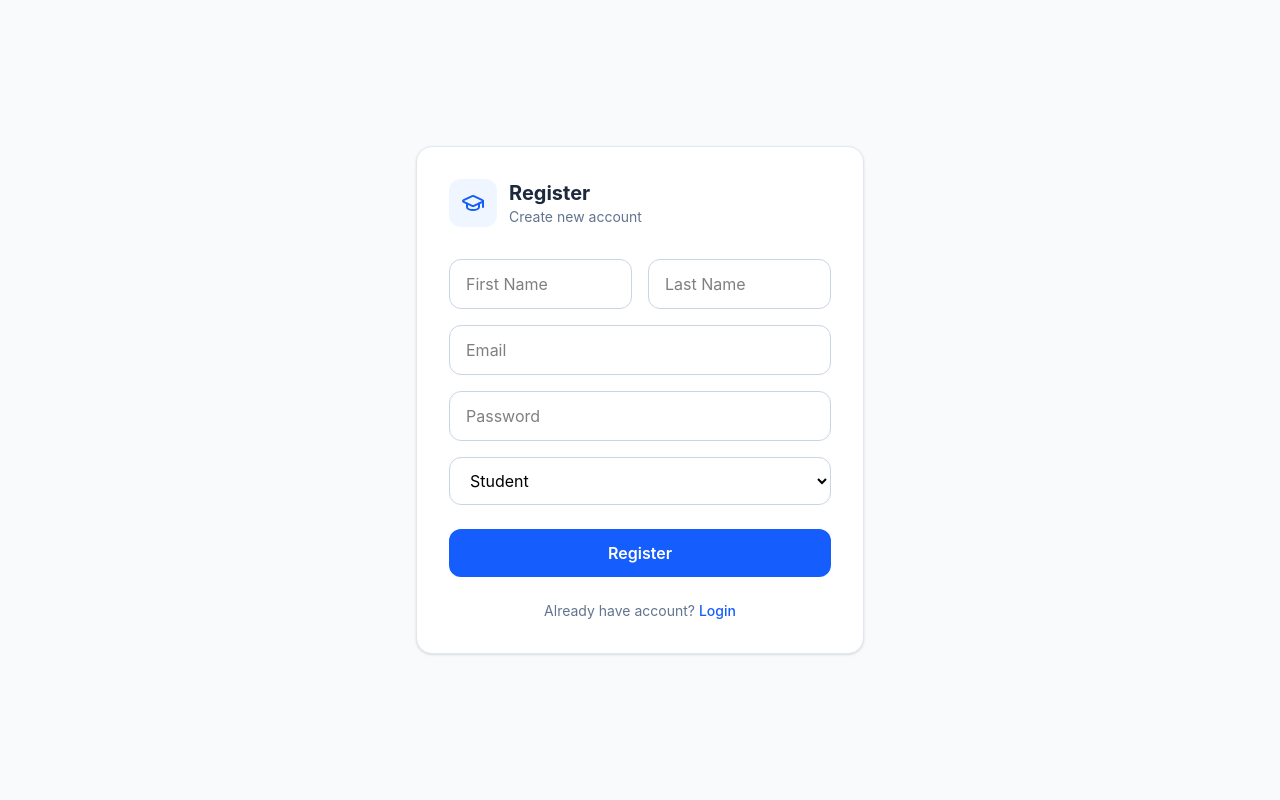
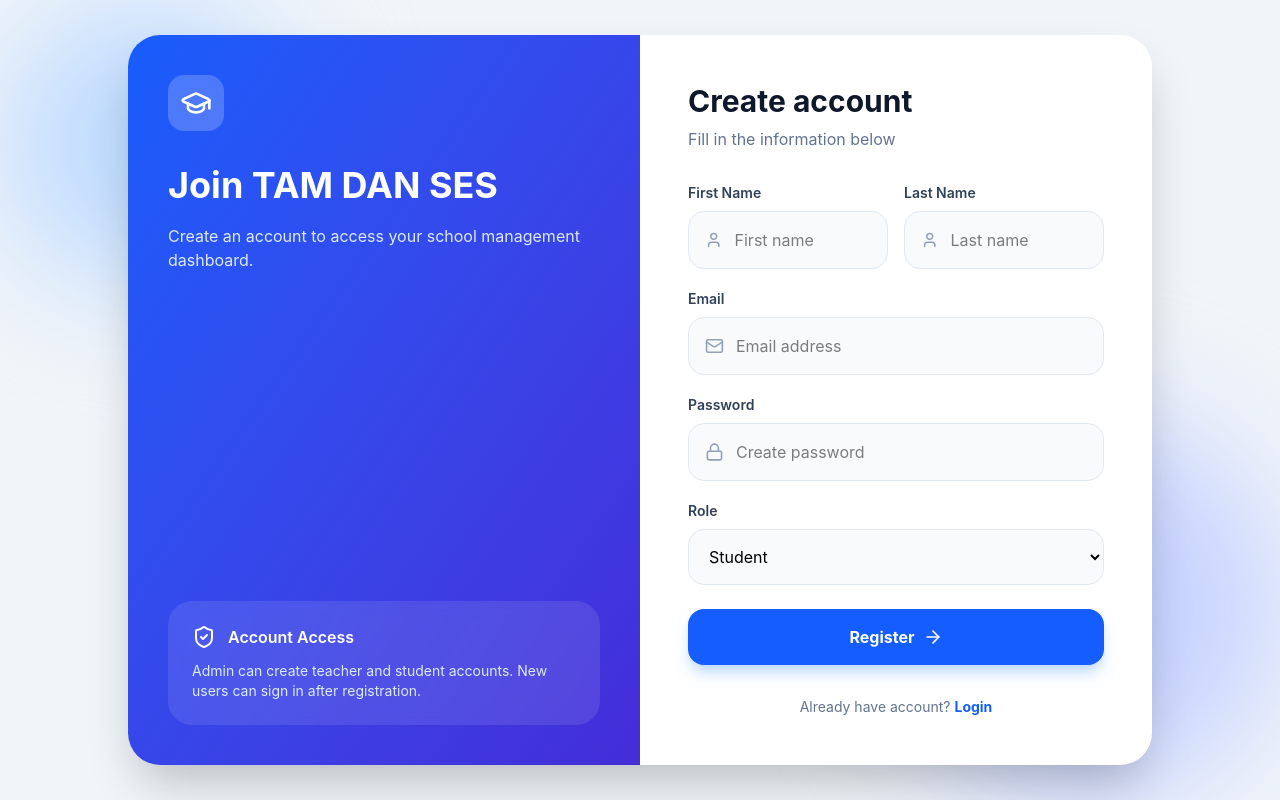
Before and after one commit to limhong123/TamdanSes_Lv2, a React app in the folder frontend/: page /register in a window 1280 px wide. Built offline with nearby package versions, Linux system fonts and the light colour scheme; the HTML template or start-up script is replaced by a standard one.

Commit message:
update ui

```diff
--- a/frontend/src/pages/auth/Login.jsx
+++ b/frontend/src/pages/auth/Login.jsx
@@ -1,7 +1,14 @@
-import { GraduationCap } from "lucide-react";
+import {
+  ArrowRight,
+  GraduationCap,
+  Lock,
+  Mail,
+  ShieldCheck,
+} from "lucide-react";
 import { useState } from "react";
 import { Link } from "react-router-dom";
 import api from "../../api/axios";
+
 export default function Login() {
   const [error, setError] = useState("");
   const [form, setForm] = useState({
@@ -24,7 +31,6 @@ export default function Login() {
         email: res.data.email,
         role: res.data.role,
         full_name: res.data.full_name,
-
         student_id: res.data.student_id,
         student_code: res.data.student_code,
         teacher_id: res.data.teacher_id,
@@ -60,43 +66,79 @@ export default function Login() {
         setError("Invalid role");
       }
     } catch (err) {
-      setError(
-        err?.response?.data?.detail ||
-        "Login failed. Check email and password."
-      );
+      const detail = err?.response?.data?.detail;
+
+      if (Array.isArray(detail)) {
+        setError(detail.map((e) => e.msg).join(", "));
+      } else if (typeof detail === "string") {
+        setError(detail);
+      } else {
+        setError("Login failed. Check login ID and password.");
+      }
     }
   };
+
   return (
-    <div className="flex min-h-screen items-center justify-center bg-slate-50 px-4">
-      <form
-        onSubmit={submit}
-        className="w-full max-w-md rounded-2xl border border-slate-200 bg-white p-8 shadow-sm"
-      >
-        <div className="mb-8 flex items-center gap-3">
-          <div className="flex h-12 w-12 items-center justify-center rounded-xl bg-blue-50 text-blue-600">
-            <GraduationCap />
+    <div className="relative flex min-h-screen items-center justify-center overflow-hidden bg-slate-100 px-4">
+      <div className="absolute left-0 top-0 h-72 w-72 rounded-full bg-blue-200 blur-3xl" />
+      <div className="absolute bottom-0 right-0 h-96 w-96 rounded-full bg-indigo-200 blur-3xl" />
+
+      <div className="relative grid w-full max-w-5xl overflow-hidden rounded-[2rem] bg-white shadow-2xl md:grid-cols-2">
+        <div className="hidden bg-gradient-to-br from-blue-600 to-indigo-700 p-10 text-white md:flex md:flex-col md:justify-between">
+          <div>
+            <div className="mb-8 flex h-14 w-14 items-center justify-center rounded-2xl bg-white/20">
+              <GraduationCap size={32} />
             </div>
 
-          <div>
-            <h1 className="text-xl font-bold text-slate-800">
-              Sign in
+            <h1 className="text-4xl font-bold leading-tight">
+              TAM DAN SES
             </h1>
 
-            <p className="text-sm text-slate-500">
-              School Management System
+            <p className="mt-4 text-blue-100">
+              School management system for students, teachers, and admins.
+            </p>
+          </div>
+
+          <div className="rounded-3xl bg-white/10 p-6 backdrop-blur">
+            <div className="mb-3 flex items-center gap-3">
+              <ShieldCheck />
+              <p className="font-semibold">Secure Portal</p>
+            </div>
+
+            <p className="text-sm text-blue-100">
+              Login with email, teacher code, or student code to access your dashboard.
             </p>
           </div>
         </div>
 
+        <form onSubmit={submit} className="p-8 md:p-12">
+          <div className="mb-8">
+            <div className="mb-5 flex h-14 w-14 items-center justify-center rounded-2xl bg-blue-50 text-blue-600 md:hidden">
+              <GraduationCap size={30} />
+            </div>
+
+            <h2 className="text-3xl font-bold text-slate-900">
+              Welcome back
+            </h2>
+
+            <p className="mt-2 text-slate-500">
+              Please sign in to continue
+            </p>
+          </div>
+
           {error && (
-          <p className="mb-4 rounded-xl bg-red-50 px-4 py-3 text-sm text-red-600">
+            <div className="mb-5 rounded-2xl border border-red-100 bg-red-50 px-4 py-3 text-sm font-medium text-red-600">
               {error}
-          </p>
+            </div>
           )}
 
-        <label className="mb-2 block text-sm font-medium text-slate-700">
-          Email
+          <div className="mb-5">
+            <label className="mb-2 block text-sm font-semibold text-slate-700">
+              Login ID
             </label>
+
+            <div className="flex items-center rounded-2xl border border-slate-200 bg-slate-50 px-4 focus-within:border-blue-600 focus-within:bg-white">
+              <Mail size={20} className="text-slate-400" />
 
               <input
                 type="text"
@@ -108,12 +150,19 @@ export default function Login() {
                   })
                 }
                 placeholder="Email or Student ID"
-          className="mb-6 w-full rounded-xl border border-slate-300 px-4 py-3 outline-none focus:border-blue-600"
+                className="w-full bg-transparent px-3 py-4 outline-none"
+                required
               />
+            </div>
+          </div>
 
-        <label className="mb-2 block text-sm font-medium text-slate-700">
+          <div className="mb-3">
+            <label className="mb-2 block text-sm font-semibold text-slate-700">
               Password
             </label>
+
+            <div className="flex items-center rounded-2xl border border-slate-200 bg-slate-50 px-4 focus-within:border-blue-600 focus-within:bg-white">
+              <Lock size={20} className="text-slate-400" />
 
               <input
                 type="password"
@@ -125,34 +174,34 @@ export default function Login() {
                     password: e.target.value,
                   })
                 }
-          className="mb-6 w-full rounded-xl border border-slate-300 px-4 py-3 outline-none focus:border-blue-600"
+                className="w-full bg-transparent px-3 py-4 outline-none"
+                required
               />
-        <div className="mb-4 text-right">
-          <Link
-            to="/forgot-password"
-            className="text-sm text-blue-600"
-          >
+            </div>
+          </div>
+
+          <div className="mb-6 text-right">
+            <Link to="/forgot-password" className="text-sm font-medium text-blue-600 hover:underline">
               Forgot Password?
             </Link>
           </div>
 
           <button
             type="submit"
-          className="w-full rounded-xl bg-blue-600 px-4 py-3 font-semibold text-white hover:bg-blue-700"
+            className="flex w-full items-center justify-center gap-2 rounded-2xl bg-blue-600 px-4 py-4 font-bold text-white shadow-lg shadow-blue-200 hover:bg-blue-700"
           >
             Login
+            <ArrowRight size={20} />
           </button>
 
-        <p className="mt-6 text-center text-sm text-slate-500">
-          Don't have an account?{" "}
-          <Link
-            to="/register"
-            className="font-medium text-blue-600"
-          >
+          <p className="mt-8 text-center text-sm text-slate-500">
+            Don&apos;t have an account?{" "}
+            <Link to="/register" className="font-bold text-blue-600 hover:underline">
               Register
             </Link>
           </p>
         </form>
       </div>
+    </div>
   );
 }
--- a/frontend/src/pages/auth/Register.jsx
+++ b/frontend/src/pages/auth/Register.jsx
@@ -1,17 +1,34 @@
+import {
+  ArrowRight,
+  GraduationCap,
+  Lock,
+  Mail,
+  ShieldCheck,
+  User,
+  UserPlus,
+} from "lucide-react";
 import { useState } from "react";
 import { Link } from "react-router-dom";
-import { GraduationCap } from "lucide-react";
 import api from "../../api/axios";
 
 export default function Register() {
-  const [firstName, setFirstName] = useState("");
-  const [lastName, setLastName] = useState("");
-  const [email, setEmail] = useState("");
-  const [password, setPassword] = useState("");
-  const [role, setRole] = useState("student");
+  const [form, setForm] = useState({
+    first_name: "",
+    last_name: "",
+    email: "",
+    password: "",
+    role: "student",
+  });
 
   const [message, setMessage] = useState("");
   const [error, setError] = useState("");
+
+  const updateForm = (key, value) => {
+    setForm((prev) => ({
+      ...prev,
+      [key]: value,
+    }));
+  };
 
   const submit = async (e) => {
     e.preventDefault();
@@ -20,124 +37,198 @@ export default function Register() {
     setError("");
 
     try {
-      await api.post("/auth/register", {
-        first_name: firstName,
-        last_name: lastName,
-        email,
-        password,
-        role,
-      });
+      await api.post("/auth/register", form);
 
       setMessage("Register success. You can login now.");
 
-      setFirstName("");
-      setLastName("");
-      setEmail("");
-      setPassword("123456");
-      setRole("student");
+      setForm({
+        first_name: "",
+        last_name: "",
+        email: "",
+        password: "",
+        role: "student",
+      });
+    } catch (err) {
+      const detail = err?.response?.data?.detail;
 
-    } catch (err) {
-      setError(
-        err?.response?.data?.detail ||
-        "Register failed"
-      );
+      if (Array.isArray(detail)) {
+        setError(detail.map((e) => e.msg).join(", "));
+      } else if (typeof detail === "string") {
+        setError(detail);
+      } else {
+        setError("Register failed");
+      }
     }
   };
 
   return (
-    <div className="flex min-h-screen items-center justify-center bg-slate-50 px-4">
-      <form
-        onSubmit={submit}
-        className="w-full max-w-md rounded-2xl border border-slate-200 bg-white p-8 shadow-sm"
-      >
-        <div className="mb-8 flex items-center gap-3">
-          <div className="flex h-12 w-12 items-center justify-center rounded-xl bg-blue-50 text-blue-600">
-            <GraduationCap />
+    <div className="relative flex min-h-screen items-center justify-center overflow-hidden bg-slate-100 px-4 py-8">
+      <div className="absolute left-0 top-0 h-72 w-72 rounded-full bg-blue-200 blur-3xl" />
+      <div className="absolute bottom-0 right-0 h-96 w-96 rounded-full bg-indigo-200 blur-3xl" />
+
+      <div className="relative grid w-full max-w-5xl overflow-hidden rounded-[2rem] bg-white shadow-2xl md:grid-cols-2">
+        <div className="hidden bg-gradient-to-br from-blue-600 to-indigo-700 p-10 text-white md:flex md:flex-col md:justify-between">
+          <div>
+            <div className="mb-8 flex h-14 w-14 items-center justify-center rounded-2xl bg-white/20">
+              <GraduationCap size={32} />
             </div>
 
-          <div>
-            <h1 className="text-xl font-bold text-slate-800">
-              Register
+            <h1 className="text-4xl font-bold leading-tight">
+              Join TAM DAN SES
             </h1>
 
-            <p className="text-sm text-slate-500">
-              Create new account
+            <p className="mt-4 text-blue-100">
+              Create an account to access your school management dashboard.
+            </p>
+          </div>
+
+          <div className="rounded-3xl bg-white/10 p-6 backdrop-blur">
+            <div className="mb-3 flex items-center gap-3">
+              <ShieldCheck />
+              <p className="font-semibold">Account Access</p>
+            </div>
+
+            <p className="text-sm text-blue-100">
+              Admin can create teacher and student accounts. New users can sign in after registration.
             </p>
           </div>
         </div>
 
+        <form onSubmit={submit} className="p-8 md:p-12">
+          <div className="mb-8">
+            <div className="mb-5 flex h-14 w-14 items-center justify-center rounded-2xl bg-blue-50 text-blue-600 md:hidden">
+              <UserPlus size={30} />
+            </div>
+
+            <h2 className="text-3xl font-bold text-slate-900">
+              Create account
+            </h2>
+
+            <p className="mt-2 text-slate-500">
+              Fill in the information below
+            </p>
+          </div>
+
           {message && (
-          <p className="mb-4 rounded-xl bg-green-50 px-4 py-3 text-sm text-green-600">
+            <div className="mb-5 rounded-2xl border border-green-100 bg-green-50 px-4 py-3 text-sm font-medium text-green-600">
               {message}
-          </p>
+            </div>
           )}
 
           {error && (
-          <p className="mb-4 rounded-xl bg-red-50 px-4 py-3 text-sm text-red-600">
+            <div className="mb-5 rounded-2xl border border-red-100 bg-red-50 px-4 py-3 text-sm font-medium text-red-600">
               {error}
-          </p>
+            </div>
           )}
 
-        <div className="grid grid-cols-2 gap-4">
-          <input
-            placeholder="First Name"
-            value={firstName}
-            onChange={(e) => setFirstName(e.target.value)}
-            className="mb-4 w-full rounded-xl border border-slate-300 px-4 py-3 outline-none focus:border-blue-600"
-            required
-          />
+          <div className="mb-5 grid grid-cols-1 gap-4 sm:grid-cols-2">
+            <div>
+              <label className="mb-2 block text-sm font-semibold text-slate-700">
+                First Name
+              </label>
+
+              <div className="flex items-center rounded-2xl border border-slate-200 bg-slate-50 px-4 focus-within:border-blue-600 focus-within:bg-white">
+                <User size={20} className="text-slate-400" />
 
                 <input
-            placeholder="Last Name"
-            value={lastName}
-            onChange={(e) => setLastName(e.target.value)}
-            className="mb-4 w-full rounded-xl border border-slate-300 px-4 py-3 outline-none focus:border-blue-600"
+                  value={form.first_name}
+                  onChange={(e) => updateForm("first_name", e.target.value)}
+                  placeholder="First name"
+                  className="w-full bg-transparent px-3 py-4 outline-none"
                   required
                 />
               </div>
+            </div>
+
+            <div>
+              <label className="mb-2 block text-sm font-semibold text-slate-700">
+                Last Name
+              </label>
+
+              <div className="flex items-center rounded-2xl border border-slate-200 bg-slate-50 px-4 focus-within:border-blue-600 focus-within:bg-white">
+                <User size={20} className="text-slate-400" />
+
+                <input
+                  value={form.last_name}
+                  onChange={(e) => updateForm("last_name", e.target.value)}
+                  placeholder="Last name"
+                  className="w-full bg-transparent px-3 py-4 outline-none"
+                  required
+                />
+              </div>
+            </div>
+          </div>
+
+          <div className="mb-5">
+            <label className="mb-2 block text-sm font-semibold text-slate-700">
+              Email
+            </label>
+
+            <div className="flex items-center rounded-2xl border border-slate-200 bg-slate-50 px-4 focus-within:border-blue-600 focus-within:bg-white">
+              <Mail size={20} className="text-slate-400" />
 
               <input
                 type="email"
-          placeholder="Email"
-          value={email}
-          onChange={(e) => setEmail(e.target.value)}
-          className="mb-4 w-full rounded-xl border border-slate-300 px-4 py-3 outline-none focus:border-blue-600"
+                value={form.email}
+                onChange={(e) => updateForm("email", e.target.value)}
+                placeholder="Email address"
+                className="w-full bg-transparent px-3 py-4 outline-none"
                 required
               />
+            </div>
+          </div>
+
+          <div className="mb-5">
+            <label className="mb-2 block text-sm font-semibold text-slate-700">
+              Password
+            </label>
+
+            <div className="flex items-center rounded-2xl border border-slate-200 bg-slate-50 px-4 focus-within:border-blue-600 focus-within:bg-white">
+              <Lock size={20} className="text-slate-400" />
 
               <input
                 type="password"
-          placeholder="Password"
-          value={password}
-          onChange={(e) => setPassword(e.target.value)}
-          className="mb-4 w-full rounded-xl border border-slate-300 px-4 py-3 outline-none focus:border-blue-600"
+                value={form.password}
+                onChange={(e) => updateForm("password", e.target.value)}
+                placeholder="Create password"
+                className="w-full bg-transparent px-3 py-4 outline-none"
                 required
               />
+            </div>
+          </div>
+
+          <div className="mb-6">
+            <label className="mb-2 block text-sm font-semibold text-slate-700">
+              Role
+            </label>
 
             <select
-          value={role}
-          onChange={(e) => setRole(e.target.value)}
-          className="mb-6 w-full rounded-xl border border-slate-300 px-4 py-3 outline-none focus:border-blue-600"
+              value={form.role}
+              onChange={(e) => updateForm("role", e.target.value)}
+              className="w-full rounded-2xl border border-slate-200 bg-slate-50 px-4 py-4 outline-none focus:border-blue-600 focus:bg-white"
             >
               <option value="student">Student</option>
               <option value="teacher">Teacher</option>
               <option value="admin">Admin</option>
             </select>
+          </div>
 
-        <button className="w-full rounded-xl bg-blue-600 px-4 py-3 font-semibold text-white hover:bg-blue-700">
+          <button
+            type="submit"
+            className="flex w-full items-center justify-center gap-2 rounded-2xl bg-blue-600 px-4 py-4 font-bold text-white shadow-lg shadow-blue-200 hover:bg-blue-700"
+          >
             Register
+            <ArrowRight size={20} />
           </button>
 
-        <p className="mt-6 text-center text-sm text-slate-500">
+          <p className="mt-8 text-center text-sm text-slate-500">
             Already have account?{" "}
-          <Link
-            to="/login"
-            className="font-medium text-blue-600"
-          >
+            <Link to="/login" className="font-bold text-blue-600 hover:underline">
               Login
             </Link>
           </p>
         </form>
       </div>
+    </div>
   );
 }
```
Also changed, not shown: frontend/src/pages/Profile.jsx (+3 -4 lines). Lines whose indentation alone changed are shown as unchanged.
